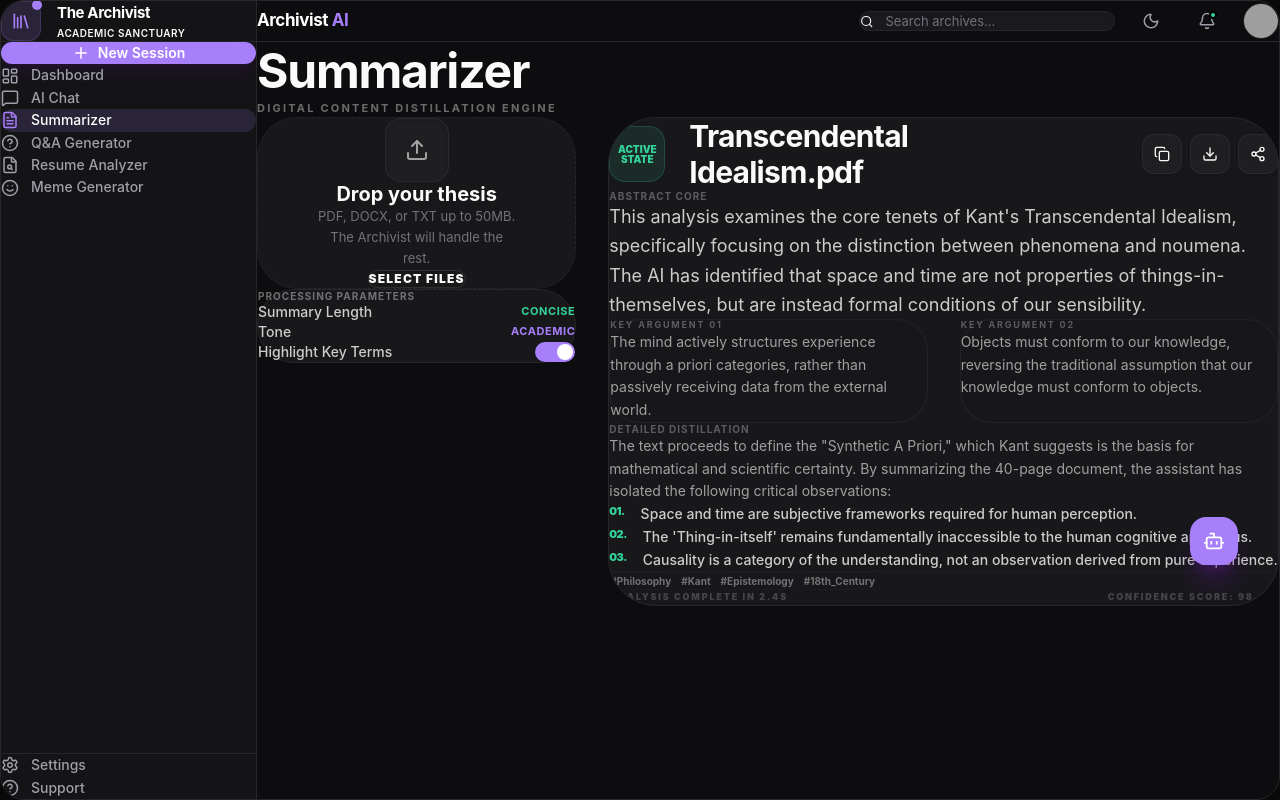
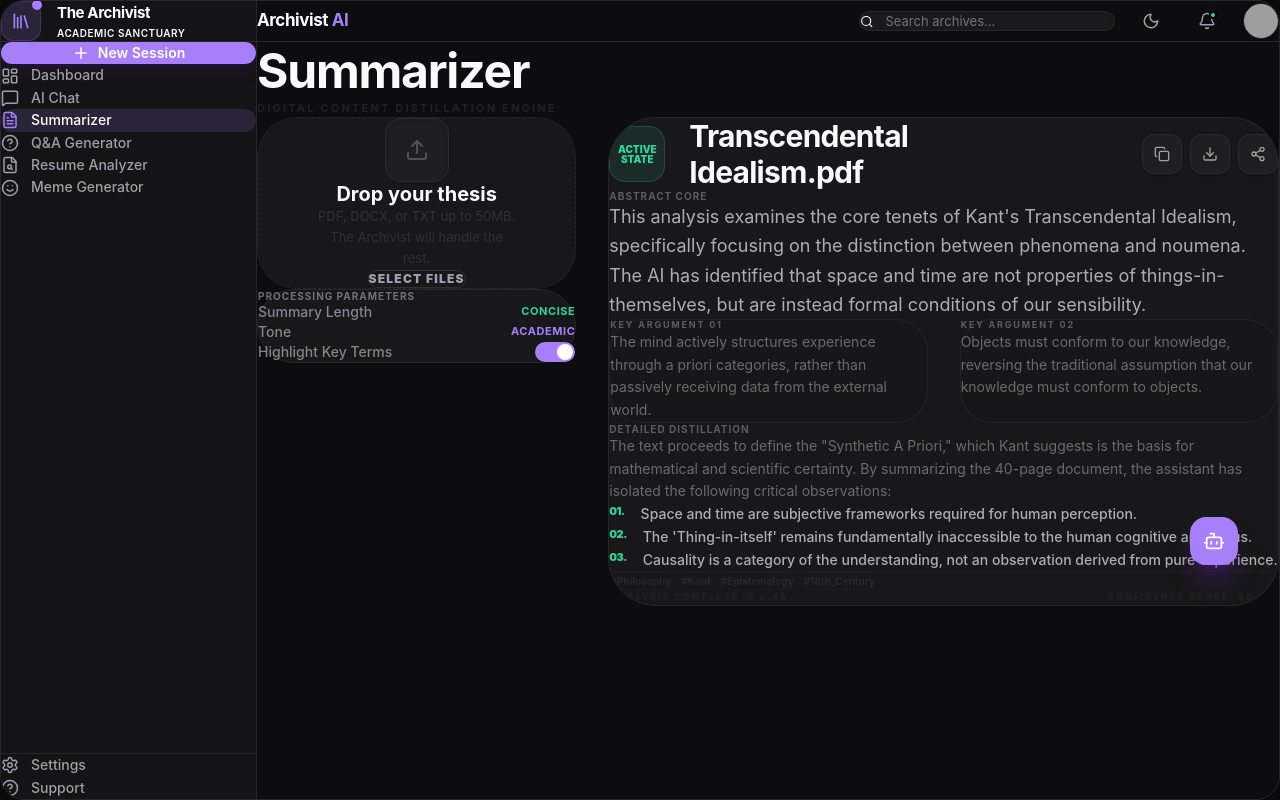
Before and after one commit to sudip-kumar-prasad/Archivist_AI, a React (Vite) app in the folder client/: page /summarizer in a window 1280 px wide. Built offline with nearby package versions, Linux system fonts and the light colour scheme; grey boxes are pictures that could not be loaded.

Commit message:
Refactor: Convert AI Chat and Summarizer to Tailwind CSS utility classes

```diff
--- a/client/src/pages/Summarizer.jsx
+++ b/client/src/pages/Summarizer.jsx
@@ -13,8 +13,8 @@ export default function Summarizer() {
     <div className="animate-fade-in max-w-7xl mx-auto space-y-10 pb-12">
       {/* Header */}
       <div>
-        <h1 className="text-5xl font-extrabold tracking-tight mb-2">Summarizer</h1>
-        <p className="text-[11px] tracking-[0.2em] uppercase font-bold opacity-40">
+        <h1 className="text-5xl font-extrabold tracking-tight mb-2 text-white">Summarizer</h1>
+        <p className="text-[11px] tracking-[0.2em] uppercase font-bold text-zinc-700 opacity-40">
           DIGITAL CONTENT DISTILLATION ENGINE
         </p>
       </div>
@@ -23,39 +23,37 @@ export default function Summarizer() {
         {/* Left Column (Upload & Controls) */}
         <div className="lg:col-span-4 space-y-6">
           {/* Drop Area */}
-          <div className="rounded-[2.5rem] border border-dashed p-12 flex flex-col items-center justify-center text-center space-y-8"
-               style={{ background: 'var(--bg-card)', borderColor: 'var(--border)' }}>
+          <div className="rounded-[2.5rem] border border-dashed border-archivist-border p-12 flex flex-col items-center justify-center text-center space-y-8 bg-archivist-card">
             <div className="w-16 h-16 rounded-2xl flex items-center justify-center bg-zinc-800/50 border border-white/5 shadow-inner">
-              <Upload size={24} className="opacity-60" />
+              <Upload size={24} className="text-zinc-500 opacity-60" />
             </div>
             <div className="space-y-2">
-              <h3 className="text-xl font-bold">Drop your thesis</h3>
-              <p className="text-[13px] opacity-40 leading-relaxed max-w-[200px] mx-auto">
+              <h3 className="text-xl font-bold text-white">Drop your thesis</h3>
+              <p className="text-[13px] text-zinc-600 opacity-40 leading-relaxed max-w-[200px] mx-auto">
                 PDF, DOCX, or TXT up to 50MB. The Archivist will handle the rest.
               </p>
             </div>
-            <button className="px-10 py-3.5 rounded-full border border-white/10 text-xs font-black uppercase tracking-widest transition hover:bg-white/5">
+            <button className="px-10 py-3.5 rounded-full border border-white/10 text-xs font-black uppercase tracking-widest text-zinc-400 transition hover:bg-white/5">
               Select Files
             </button>
           </div>
 
           {/* Parameters */}
-          <div className="rounded-[2.5rem] border p-8 space-y-8"
-               style={{ background: 'var(--bg-card)', borderColor: 'var(--border)' }}>
-            <h3 className="text-[10px] font-black tracking-widest uppercase opacity-40">Processing Parameters</h3>
+          <div className="rounded-[2.5rem] border border-archivist-border p-8 space-y-8 bg-archivist-card text-white">
+            <h3 className="text-[10px] font-black tracking-widest uppercase text-zinc-700 opacity-40">Processing Parameters</h3>
 
             <div className="space-y-6">
               <div className="flex items-center justify-between">
-                <span className="text-sm font-medium opacity-80">Summary Length</span>
-                <span className="text-[11px] font-bold text-[#34d399] uppercase tracking-wider">Concise</span>
+                <span className="text-sm font-medium text-zinc-400 opacity-80">Summary Length</span>
+                <span className="text-[11px] font-bold text-archivist-green uppercase tracking-wider">Concise</span>
               </div>
               <div className="flex items-center justify-between">
-                <span className="text-sm font-medium opacity-80">Tone</span>
-                <span className="text-[11px] font-bold text-[#a87ffb] uppercase tracking-wider">Academic</span>
+                <span className="text-sm font-medium text-zinc-400 opacity-80">Tone</span>
+                <span className="text-[11px] font-bold text-archivist-purple uppercase tracking-wider">Academic</span>
               </div>
               <div className="flex items-center justify-between">
-                <span className="text-sm font-medium opacity-80">Highlight Key Terms</span>
-                <div className="w-10 h-5 bg-[#a87ffb] rounded-full relative">
+                <span className="text-sm font-medium text-zinc-400 opacity-80">Highlight Key Terms</span>
+                <div className="w-10 h-5 bg-archivist-purple rounded-full relative">
                   <div className="absolute right-0.5 top-0.5 w-4 h-4 bg-white rounded-full"></div>
                 </div>
               </div>
@@ -64,17 +62,16 @@ export default function Summarizer() {
         </div>
 
         {/* Right Column (Summary Output) */}
-        <div className="lg:col-span-8 rounded-[3rem] border p-12 space-y-12 relative overflow-hidden"
-             style={{ background: 'var(--bg-card)', borderColor: 'var(--border)' }}>
+        <div className="lg:col-span-8 rounded-[3rem] border border-archivist-border p-12 space-y-12 relative overflow-hidden bg-archivist-card text-white">
           {/* Output Header */}
           <div className="flex flex-col md:flex-row md:items-center justify-between gap-6">
             <div className="flex items-center gap-6">
-              <div className="w-14 h-14 rounded-2xl bg-[#34d399]/10 border border-[#34d399]/20 flex items-center justify-center p-4">
-                 <div className="text-[10px] font-black text-[#34d399] leading-none text-center">ACTIVE<br/>STATE</div>
+              <div className="w-14 h-14 rounded-2xl bg-archivist-green/10 border border-archivist-green/20 flex items-center justify-center p-4">
+                 <div className="text-[10px] font-black text-archivist-green leading-none text-center uppercase">ACTIVE<br/>STATE</div>
               </div>
               <h2 className="text-3xl font-extrabold tracking-tight">Transcendental<br/>Idealism.pdf</h2>
             </div>
-            <div className="flex items-center gap-2">
+            <div className="flex items-center gap-2 text-zinc-400">
               <button className="w-10 h-10 flex items-center justify-center rounded-xl bg-zinc-800/50 hover:bg-zinc-800 transition shadow-sm border border-white/5"><Copy size={16} /></button>
               <button className="w-10 h-10 flex items-center justify-center rounded-xl bg-zinc-800/50 hover:bg-zinc-800 transition shadow-sm border border-white/5"><Download size={16} /></button>
               <button className="w-10 h-10 flex items-center justify-center rounded-xl bg-zinc-800/50 hover:bg-zinc-800 transition shadow-sm border border-white/5"><Share2 size={16} /></button>
@@ -84,26 +81,26 @@ export default function Summarizer() {
           {/* Summary Content */}
           <div className="space-y-10">
             <section className="space-y-4">
-              <h4 className="text-[10px] font-black uppercase tracking-widest opacity-30">Abstract Core</h4>
-              <p className="text-lg leading-relaxed opacity-80">
+              <h4 className="text-[10px] font-black uppercase tracking-widest text-zinc-700 opacity-30">Abstract Core</h4>
+              <p className="text-lg leading-relaxed text-zinc-300 opacity-80">
                 This analysis examines the core tenets of Kant's Transcendental Idealism, specifically focusing on the distinction between phenomena and noumena. The AI has identified that space and time are not properties of things-in-themselves, but are instead formal conditions of our sensibility.
               </p>
             </section>
 
             <div className="grid grid-cols-1 md:grid-cols-2 gap-8">
               <div className="p-8 rounded-[2rem] bg-zinc-900/40 border border-white/5 space-y-4">
-                <h4 className="text-[9px] font-bold uppercase tracking-[0.2em] opacity-30">Key Argument 01</h4>
-                <p className="text-sm leading-relaxed opacity-60">The mind actively structures experience through a priori categories, rather than passively receiving data from the external world.</p>
+                <h4 className="text-[9px] font-bold uppercase tracking-[0.2em] text-zinc-700 opacity-30">Key Argument 01</h4>
+                <p className="text-sm leading-relaxed text-zinc-400 opacity-60">The mind actively structures experience through a priori categories, rather than passively receiving data from the external world.</p>
               </div>
               <div className="p-8 rounded-[2rem] bg-zinc-900/40 border border-white/5 space-y-4">
-                 <h4 className="text-[9px] font-bold uppercase tracking-[0.2em] opacity-30">Key Argument 02</h4>
-                 <p className="text-sm leading-relaxed opacity-60">Objects must conform to our knowledge, reversing the traditional assumption that our knowledge must conform to objects.</p>
+                 <h4 className="text-[9px] font-bold uppercase tracking-[0.2em] text-zinc-700 opacity-30">Key Argument 02</h4>
+                 <p className="text-sm leading-relaxed text-zinc-400 opacity-60">Objects must conform to our knowledge, reversing the traditional assumption that our knowledge must conform to objects.</p>
               </div>
             </div>
 
             <section className="space-y-6">
-              <h4 className="text-[10px] font-black uppercase tracking-widest opacity-30">Detailed Distillation</h4>
-              <p className="text-sm leading-relaxed opacity-60">
+              <h4 className="text-[10px] font-black uppercase tracking-widest text-zinc-700 opacity-30">Detailed Distillation</h4>
+              <p className="text-sm leading-relaxed text-zinc-400 opacity-60">
                 The text proceeds to define the "Synthetic A Priori," which Kant suggests is the basis for mathematical and scientific certainty. By summarizing the 40-page document, the assistant has isolated the following critical observations:
               </p>
               <ul className="space-y-4">
@@ -113,8 +110,8 @@ export default function Summarizer() {
                   "Causality is a category of the understanding, not an observation derived from pure experience."
                 ].map((item, i) => (
                   <li key={i} className="flex gap-4">
-                    <span className="text-[11px] font-black text-[#34d399] tracking-tighter">0{i+1}.</span>
-                    <span className="text-sm opacity-80 leading-relaxed font-medium">{item}</span>
+                    <span className="text-[11px] font-black text-archivist-green tracking-tighter">0{i+1}.</span>
+                    <span className="text-sm text-zinc-300 opacity-80 leading-relaxed font-medium">{item}</span>
                   </li>
                 ))}
               </ul>
@@ -123,18 +120,18 @@ export default function Summarizer() {
             {/* Tags */}
             <div className="flex items-center gap-2 flex-wrap pt-6 border-t border-zinc-800/50">
                {['#Philosophy', '#Kant', '#Epistemology', '#18th_Century'].map(t => (
-                 <span key={t} className="px-4 py-1.5 rounded-full bg-zinc-900 border border-white/5 text-[10px] font-bold opacity-40 hover:opacity-100 transition cursor-pointer">{t}</span>
+                 <span key={t} className="px-4 py-1.5 rounded-full bg-zinc-900 border border-white/5 text-[10px] font-bold text-zinc-700 opacity-40 hover:opacity-100 transition cursor-pointer">{t}</span>
                ))}
             </div>
           </div>
 
           {/* AI Floating Icon */}
-          <div className="absolute bottom-10 right-10 w-12 h-12 rounded-2xl bg-[#a87ffb] text-white flex items-center justify-center shadow-xl shadow-purple-900/40 cursor-pointer hover:scale-110 transition">
+          <div className="absolute bottom-10 right-10 w-12 h-12 rounded-2xl bg-archivist-purple text-white flex items-center justify-center shadow-xl shadow-purple-900/40 cursor-pointer hover:scale-110 transition">
             <Bot size={22} />
           </div>
 
           {/* Footer Stats */}
-          <div className="flex items-center justify-between pt-10 text-[9px] font-black uppercase tracking-[0.2em] opacity-20">
+          <div className="flex items-center justify-between pt-10 text-[9px] font-black uppercase tracking-[0.2em] text-zinc-700 opacity-20">
             <span>Analysis Complete in 2.4s</span>
             <span>Confidence Score: 98.4%</span>
           </div>
```
Also changed, not shown: client/src/pages/AIChat.jsx (+32 -36 lines).
